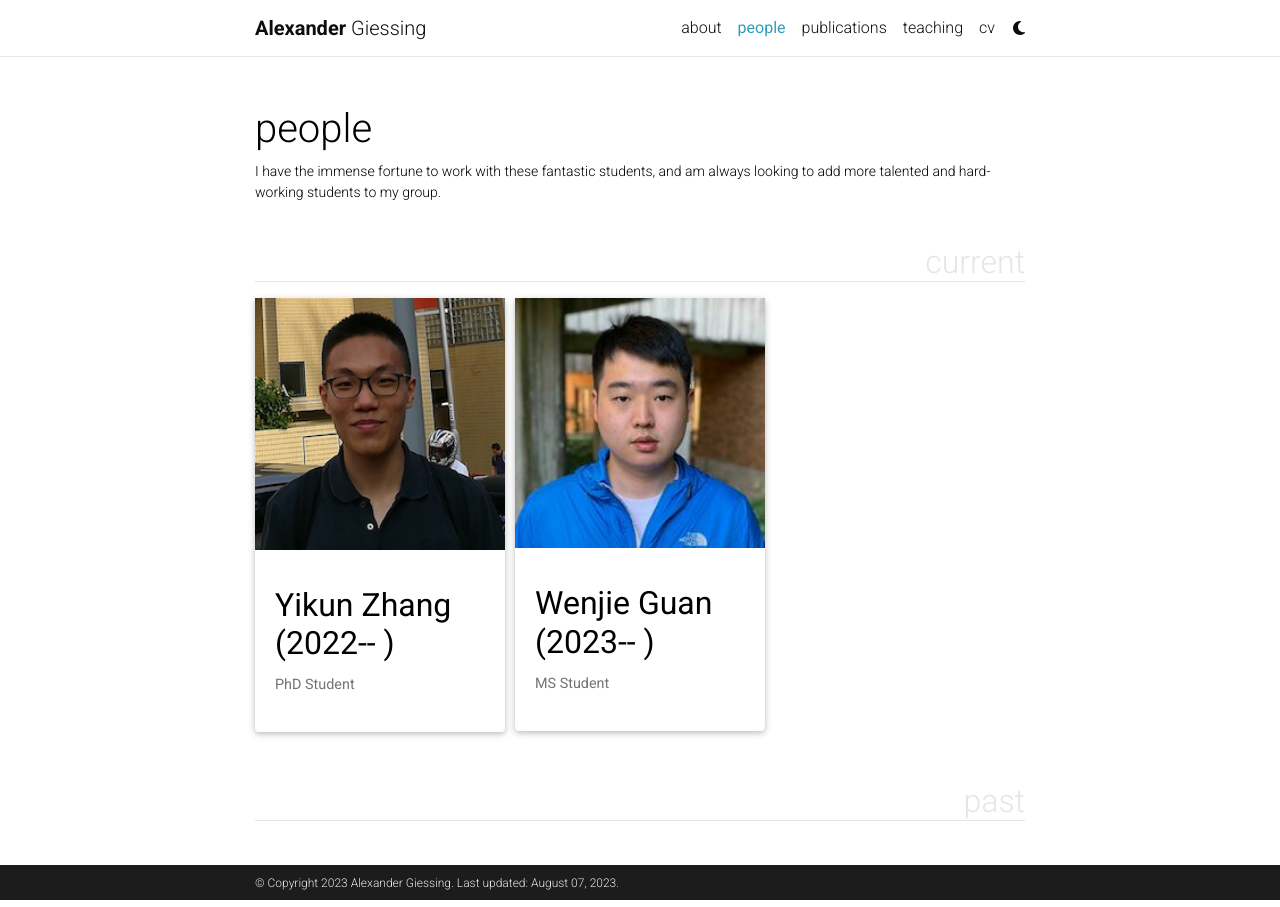
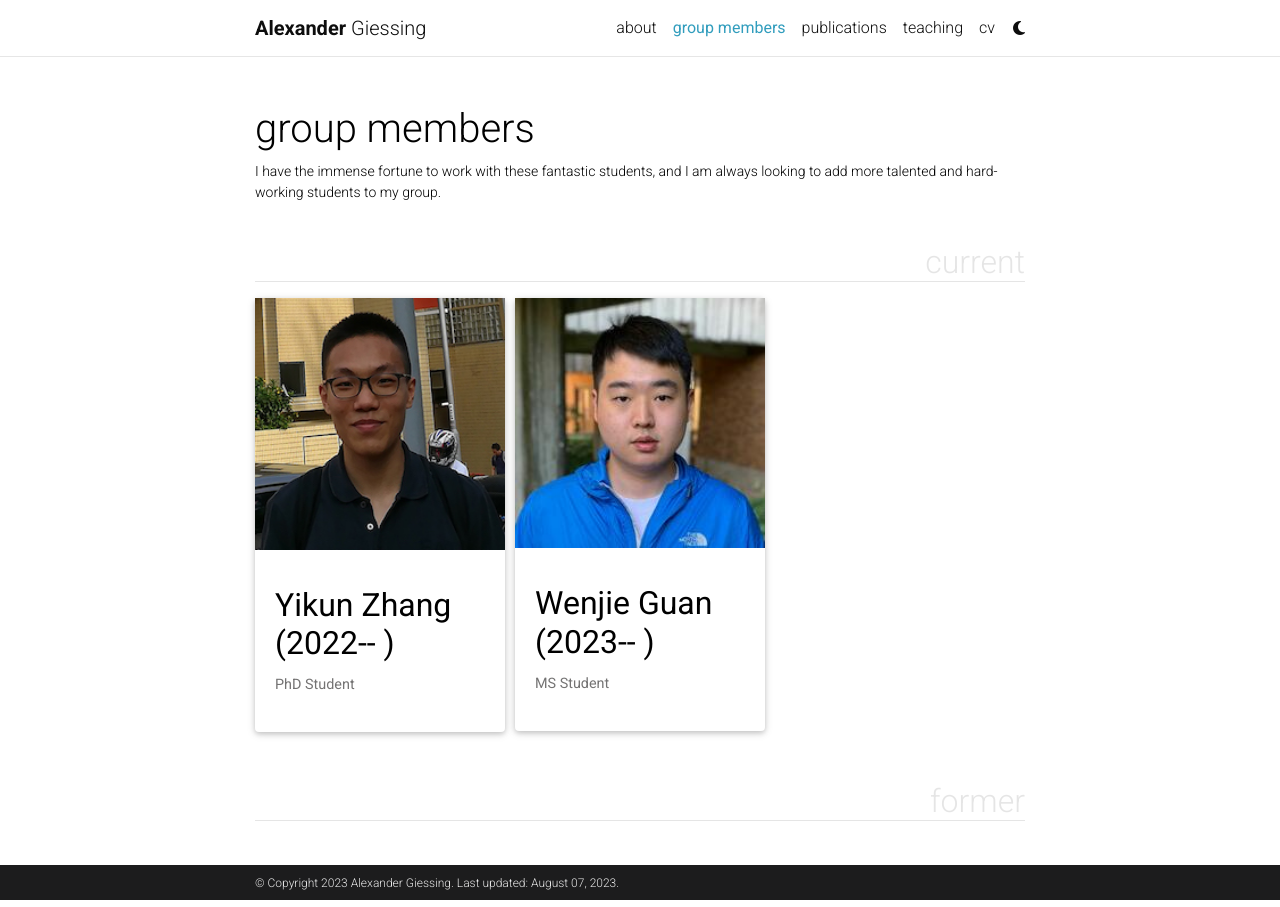
Before and after one commit to agiessing/agiessing.github.io, a Jekyll site: the page built from _pages/people.md, in a window 1280 px wide. Built offline with Jekyll 4.4.1, drawn with Linux system fonts in a browser that asks for light colours; full-size pictures stand in for the smaller copies a plugin makes; comment, search, counter and statistics services are not loaded; a style sheet for code colours, icons or effects is not loaded.

Commit message:
Update people.md

```diff
--- a/_pages/people.md
+++ b/_pages/people.md
@@ -1,11 +1,11 @@
 ---
 layout: page
 permalink: /people/
-title: people
-description: I have the immense fortune to work with these fantastic students, and am always looking to add more talented and hard-working students to my group.
+title: group members
+description: I have the immense fortune to work with these fantastic students, and I am always looking to add more talented and hard-working students to my group.
 nav: true
 nav_order: 1
-display_categories: [current, past]
+display_categories: [current, former]
 horizontal: false
 ---
 
```
